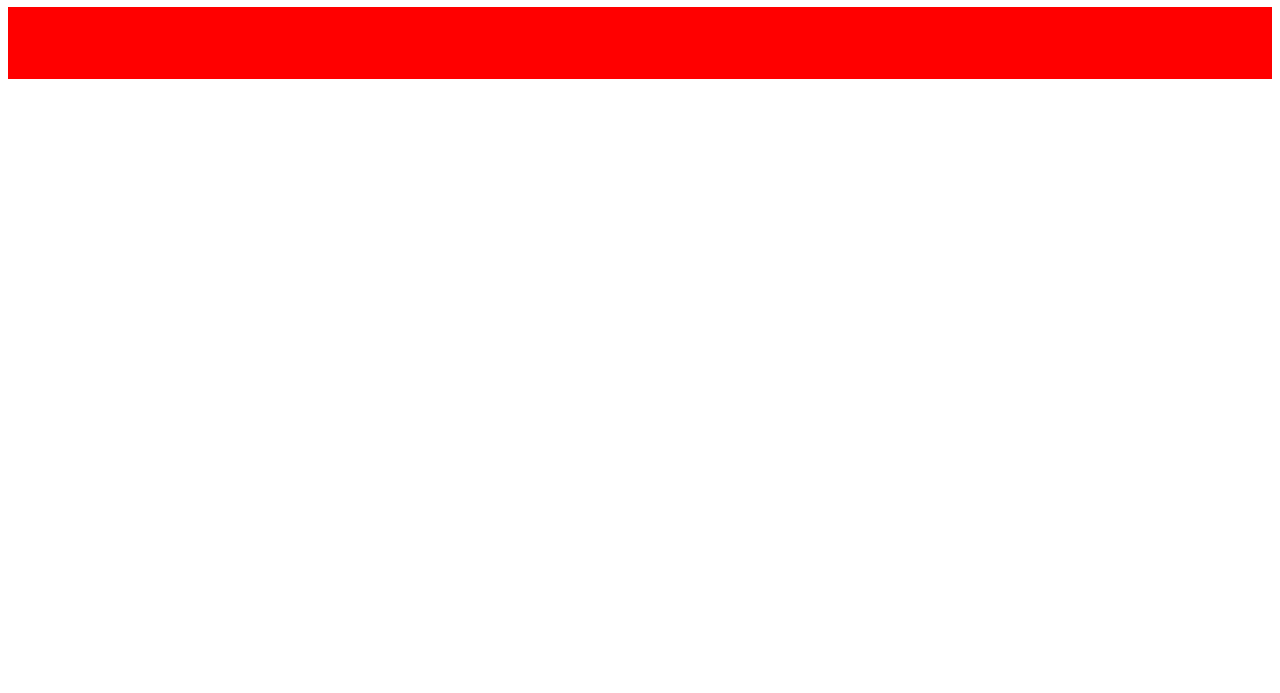
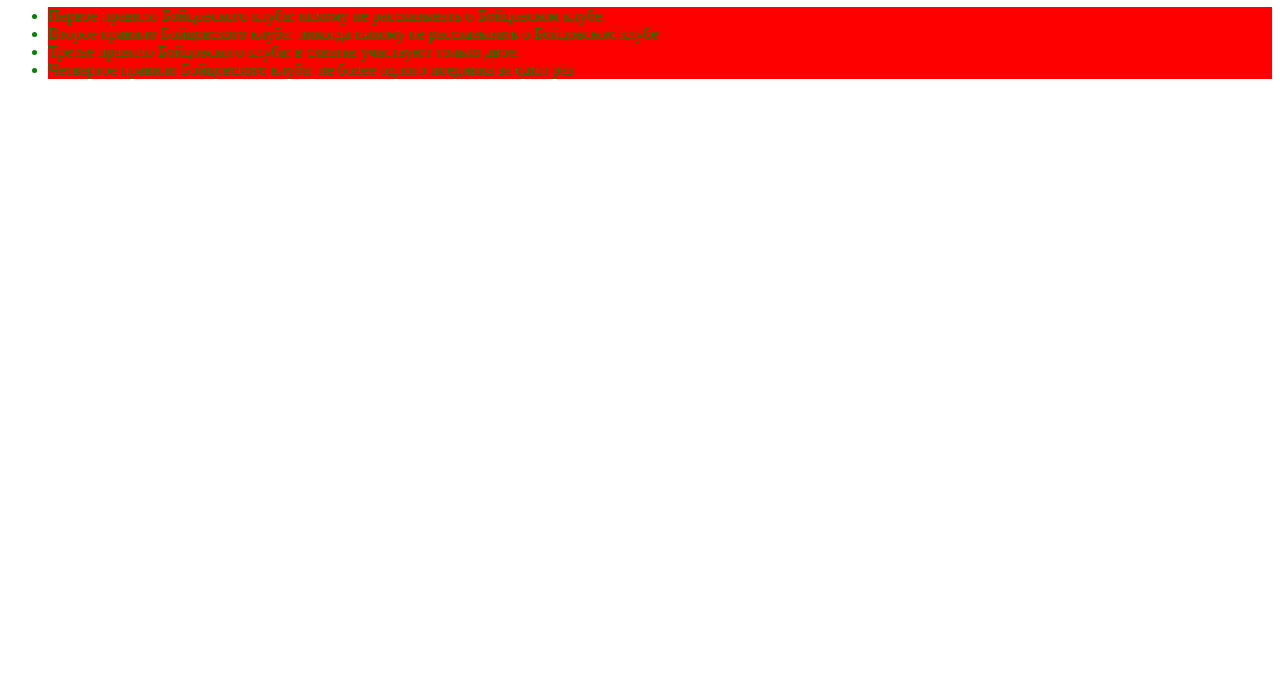
Before and after one commit to Sergiyblack111/JavaScript, a plain HTML site: page Less_8/index.html in a window 1280 px wide. Shown: the part 107-800 px from the top of the page. Drawn offline with Linux system fonts and the light colour scheme.

Commit message:
practice

```diff
--- a/Less_8/mainJS.js
+++ b/Less_8/mainJS.js
@@ -1,40 +1,51 @@
 
 //- Напишіть код,  який за допомоги document.getElementById або document.getElementsByClassName або
-// document.getElementsByTagName :
-
+//document.getElementsByTagName :
 
 //-- отримує текст з параграфа з id "content"
 let contentById = document.getElementById('content');
 console.log(contentById);
 
-// -- отримує текст з блоку з id "rules"
+//-- отримує текст з блоку з id "rules"
 let rulesById = document.getElementById('rules');
 console.log(rulesById);
 
-// -- замініть текст параграфа з id 'content' на будь-який інший
+//-- замініть текст параграфа з id 'content' на будь-який інший
 contentById.innerHTML = '<b>TEST TEST TEST Lorem ipson beauty today</b>'
 
-// -- замініть текст параграфа з id 'rules' на будь-який інший
+//-- замініть текст параграфа з id 'rules' на будь-який інший
 rulesById.innerHTML = '<h1>Декілька правил виконання ДЗ в OKTEN SCHOOL</h1>'
 
-// -- змініть кожному елементу колір фону на червоний
-let childrenBackground = document.body.children;
-for (const el of childrenBackground) {
-    el.style.backgroundColor = 'red';
+//-- змініть кожному елементу колір фону на червоний
+//let childrenBackground = document.body.children;
+let childrenBackground = document.body.getElementsByTagName('li');
+for (const elem of childrenBackground) {
+  elem.style.backgroundColor = 'red';
 }
 
-// -- змініть кожному елементу колір тексту на синій
+//-- змініть кожному елементу колір тексту на синій
 let childrenTextColor = document.body.children;
-for (const ol of childrenTextColor) {
-    ol.style.color = 'blue';
+for (const txt of childrenTextColor) {
+  txt.style.color = 'blue';
 }
 
-// -- отримати весь список класів елемента з id=rules і вивести їх в console.log
+//-- отримати весь список класів елемента з id=rules і вивести їх в console.log
 let rulesId = document.getElementById('rules');
 console.log(rulesId.classList);
 
-// -- поміняти колір тексту у всіх елементів fc_rules на червоний
+//-- поміняти колір тексту у всіх елементів fc_rules на червоний
 let classRules = document.getElementsByClassName('fc_rules');
 for (const el of classRules) {
-    el.style.color = 'red'
+   el.style.color = 'green'
 }
+
+//  1:08:00
+// function scraper(startElement) {
+//     console.log(startElement);
+//     let children = startElement.children;
+//     for (const child of children) {
+//         scraper(child);
+//     }
+// }
+//
+// scraper(document.body);
```
Also changed, not shown: Less_8/index.html (renamed from Less_8/template1.html, +39 -0 lines).
